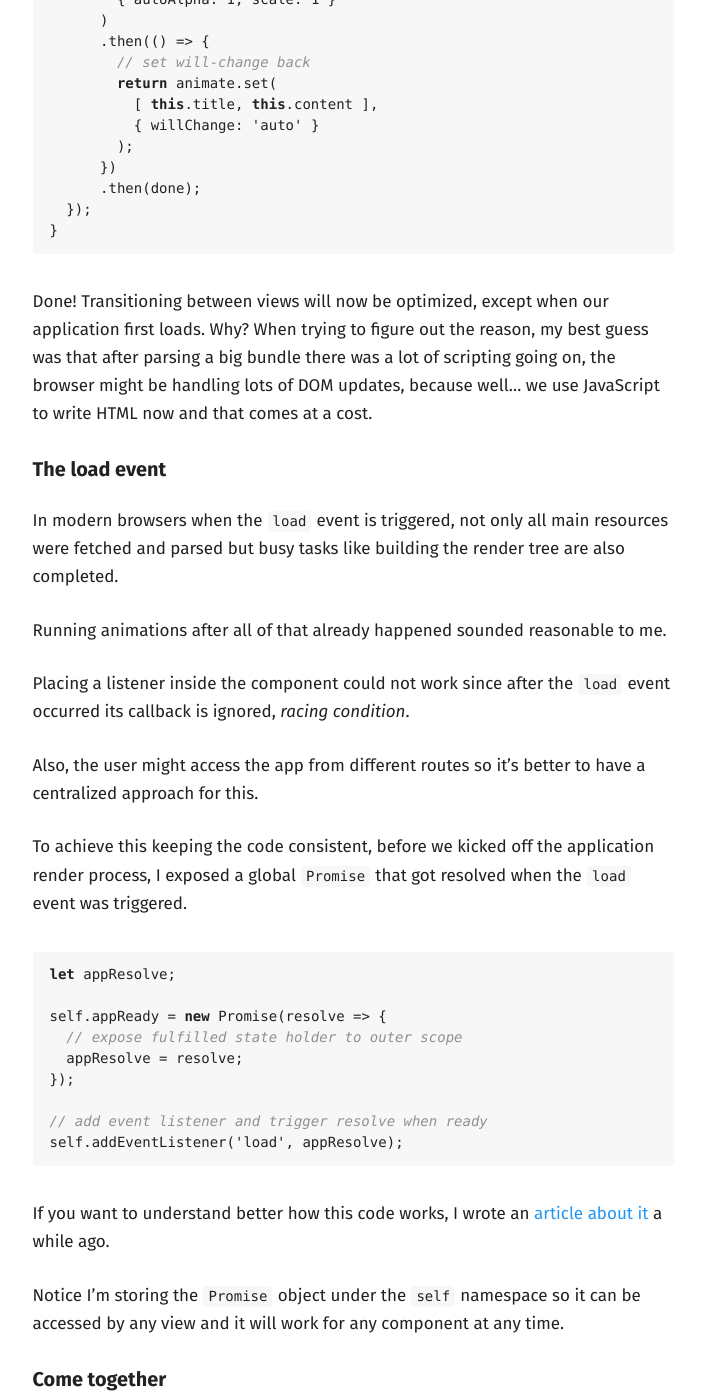
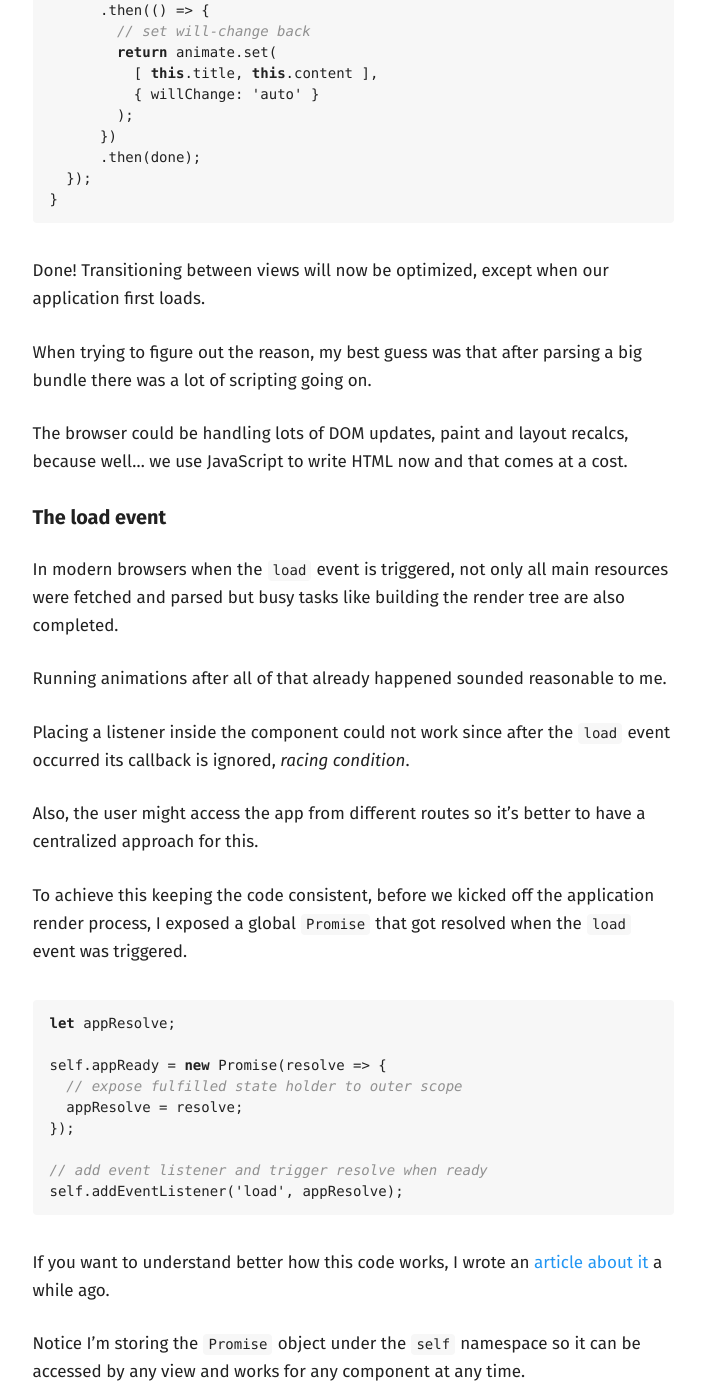
Before and after one commit to jeremenichelli/jeremenichelli.github.io, a Jekyll site: the page built from _posts/2017-03-01-react-views-smooth-transitions.md, in a window 1280 px wide and 1400 px high, scrolled down 4732 px. Shown: the whole window, without its empty margins (287-988 px from the left). Built offline with Jekyll 4.4.1, drawn with Linux system fonts in a browser that asks for light colours; some of the changed text lies outside the part shown.

Commit message:
Corrections on React posts

````diff
--- a/_posts/2017-03-01-react-views-smooth-transitions.md
+++ b/_posts/2017-03-01-react-views-smooth-transitions.md
@@ -125,9 +125,11 @@
 
 ## time
 
-There are to paths we can take here. One is delaying our animation enough time for the browsers to run optimizations but as little as possible so users don’t notice the delay.
+There are to paths we can take here.
 
-The second one is queuing a high priority task on the next available frame using `requestAnimationFrame`.
+We could delay our animation enough time for the browsers to run optimizations but as little as possible so users don’t notice the delay.
+
+The other option is queuing a high priority task using `requestAnimationFrame`.
 
 ```js
 componentWillAppear(done) {
@@ -191,7 +193,11 @@
 }
 ```
 
-Done! Transitioning between views will now be optimized, except when our application first loads. Why? When trying to figure out the reason, my best guess was that after parsing a big bundle there was a lot of scripting going on, the browser might be handling lots of DOM updates, because well… we use JavaScript to write HTML now and that comes at a cost.
+Done! Transitioning between views will now be optimized, except when our application first loads.
+
+When trying to figure out the reason, my best guess was that after parsing a big bundle there was a lot of scripting going on.
+
+The browser could be handling lots of DOM updates, paint and layout recalcs, because well… we use JavaScript to write HTML now and that comes at a cost.
 
 
 ### The load event
@@ -220,7 +226,7 @@
 
 If you want to understand better how this code works, I wrote an [article about it](/2016/04/patterns-for-a-promise-based-initialization/) a while ago.
 
-Notice I'm storing the `Promise` object under the `self` namespace so it can be accessed by any view and it will work for any component at any time.
+Notice I'm storing the `Promise` object under the `self` namespace so it can be accessed by any view and works for any component at any time.
 
 
 ### Come together
````
Also changed, not shown: other parts of _posts/2017-03-01-react-views-smooth-transitions.md (+1 -1 lines), _posts/2016-10-10-better-control-and-speed-react-render.md (+2 -2 lines).
